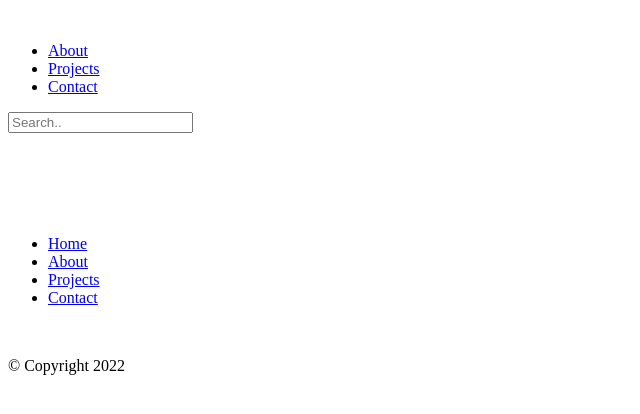
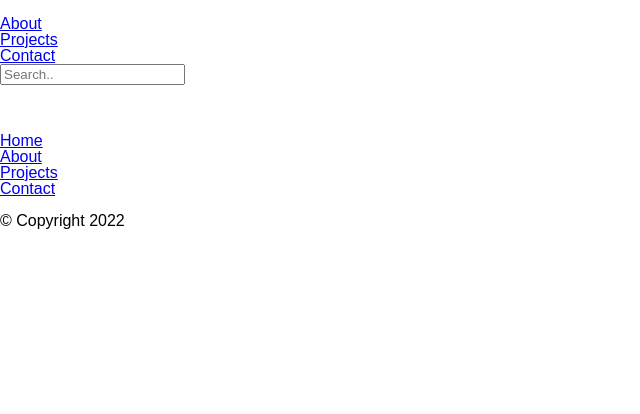
Before and after one commit to beth0024/portfolio, a plain HTML site: page mtm-6201-portfolio/about.html in a window 1280 px wide. Shown: the whole page, without its empty margins (0-640 px from the left). Drawn offline with Linux system fonts and the light colour scheme.

Commit message:
adds link to main.css in html files

```diff
--- a/mtm-6201-portfolio/about.html
+++ b/mtm-6201-portfolio/about.html
@@ -5,6 +5,7 @@
     <meta http-equiv="X-UA-Compatible" content="IE=edge">
     <meta name="viewport" content="width=device-width, initial-scale=1.0">
     <title>Portfolio</title>
+    <link href="css/main.css" rel="stylesheet">
 </head>
 <body>
     <header>
```
Also changed, not shown: mtm-6201-portfolio/contact.html (+1 -0 lines), mtm-6201-portfolio/index.html (+1 -0 lines), mtm-6201-portfolio/projects.html (+1 -0 lines).
